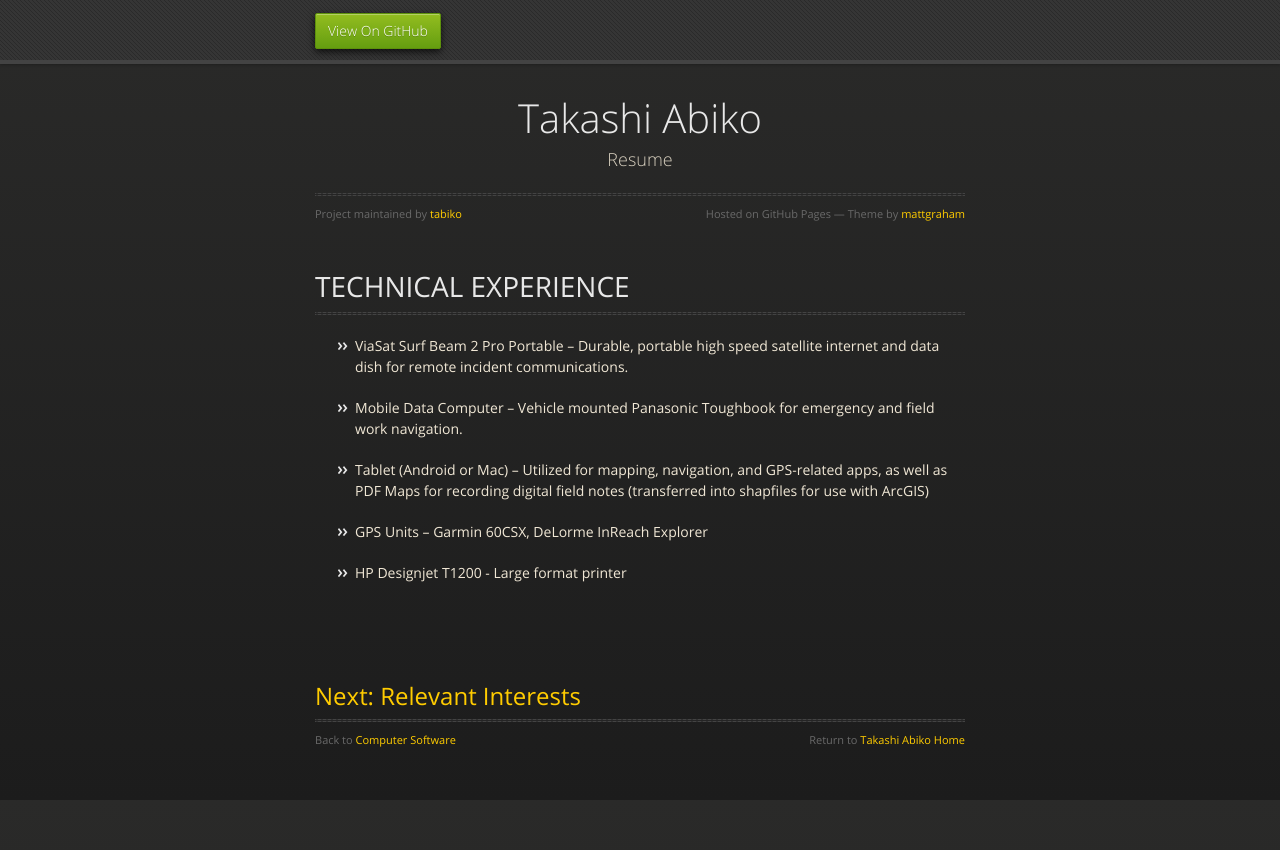
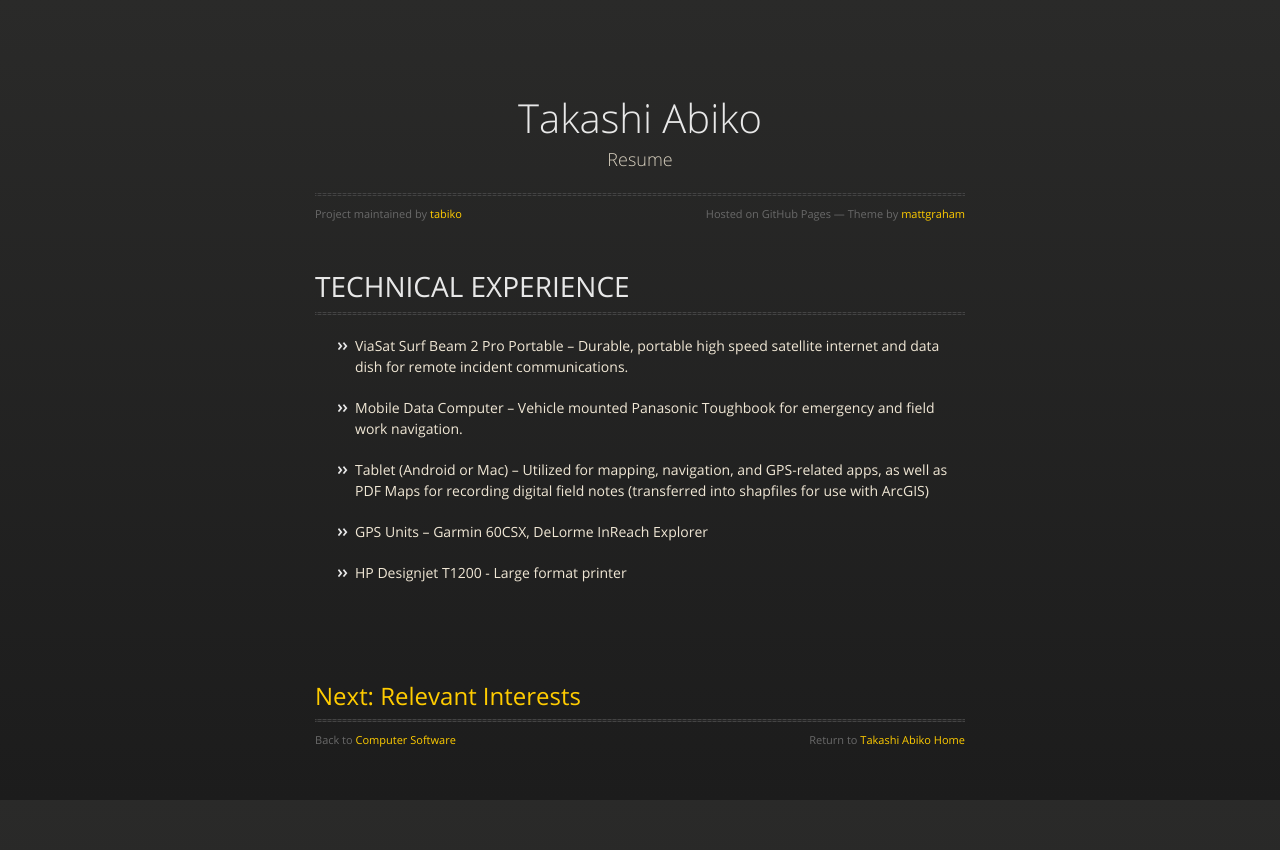
Before and after one commit to tabiko/Technical-Experience, a plain HTML site: page index.html in a window 1280 px wide. Drawn offline with nearby package versions, Linux system fonts and the light colour scheme.

Commit message:
Update index.html

```diff
--- a/index.html
+++ b/index.html
@@ -17,13 +17,6 @@
     <meta name="viewport" content="width=device-width, initial-scale=1, user-scalable=no">
 
   </head>
-  <body>
-      <div id="header">
-        <nav>
-          <li class="fork"><a href="https://github.com/tabiko/Technical-Experience">View On GitHub</a></li>
-        </nav>
-      </div><!-- end header -->
-
     <div class="wrapper">
 
       <section>
```
